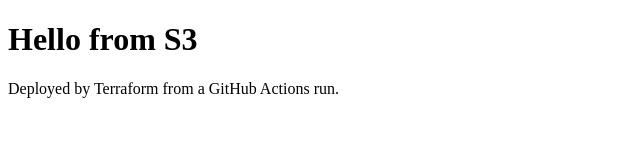
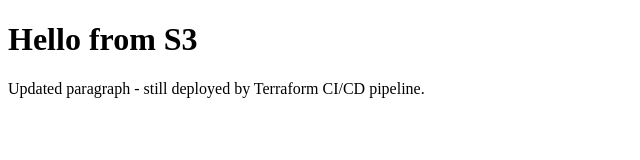
Before and after one commit to VBychkov-boop/SYS-350-Enterprise-Virtualization, a plain HTML site: page site/index.html in a window 1280 px wide. Shown: the whole page, without its empty margins (0-640 px from the left). Drawn offline with Linux system fonts and the light colour scheme.

Commit message:
Reword the index page paragraph

```diff
--- a/site/index.html
+++ b/site/index.html
@@ -3,6 +3,6 @@
 <head><meta charset="UTF-8"><title>SYS-350 Course Site</title></head>
 <body>
   <h1>Hello from S3</h1>
-  <p>Deployed by Terraform from a GitHub Actions run.</p>
+  <p>Updated paragraph - still deployed by Terraform CI/CD pipeline.</p>
 </body>
 </html>
```
